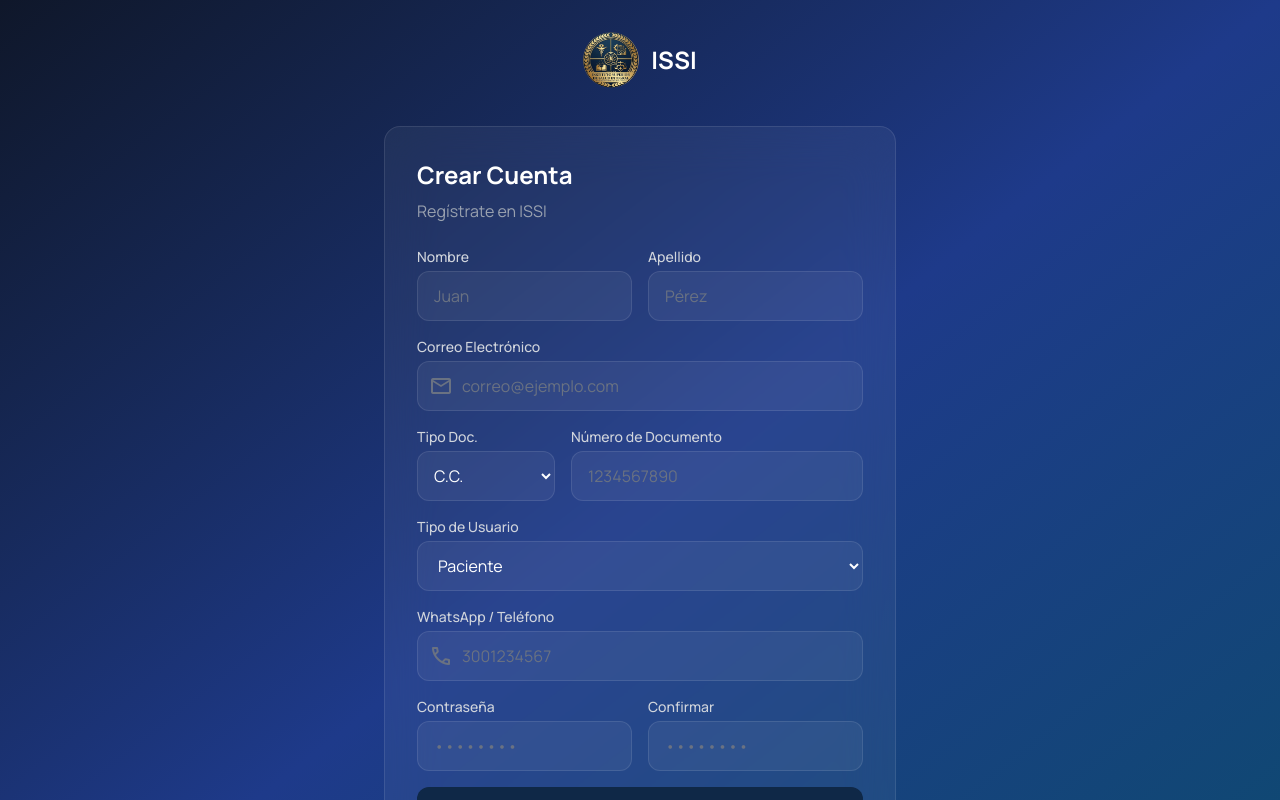
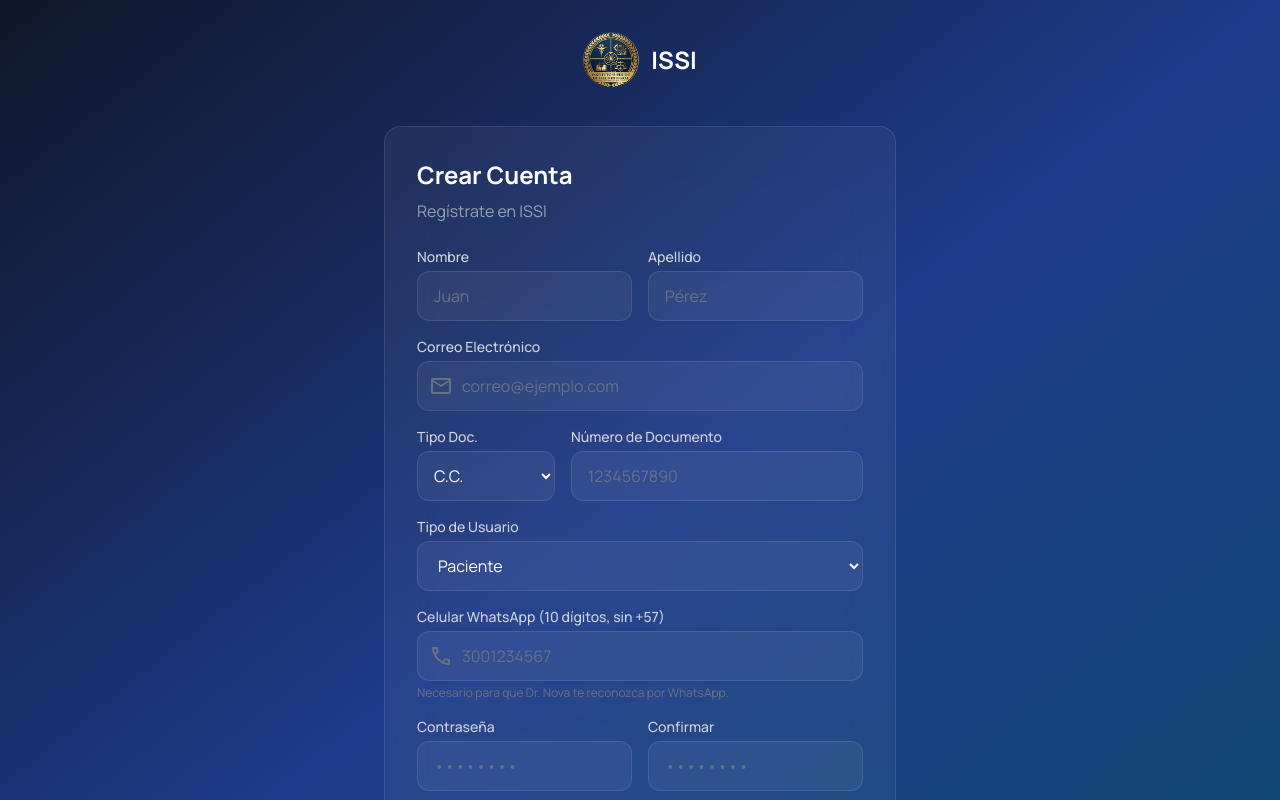
Before and after one commit to jpalaciosd/salud-digital, a Next.js app: page /registro in a window 1280 px wide. Shown: the top 800 px of the page. Built offline with nearby package versions, Linux system fonts and the light colour scheme; no server answers.

Commit message:
feat: WhatsApp obligatorio en registro + validacion CO 10 digitos

```diff
--- a/app/api/auth/register/route.ts
+++ b/app/api/auth/register/route.ts
@@ -20,6 +20,17 @@ export async function POST(req: NextRequest) {
       );
     }
 
+    const telefonoNormalizado = String(telefono || "").replace(/\D/g, "").slice(-10);
+    if (!/^3\d{9}$/.test(telefonoNormalizado)) {
+      return NextResponse.json(
+        {
+          error:
+            "El celular WhatsApp es obligatorio (10 dígitos, debe empezar por 3, ej. 3001234567).",
+        },
+        { status: 400 }
+      );
+    }
+
     const result = await registerUser({
       email,
       password,
@@ -28,7 +39,7 @@ export async function POST(req: NextRequest) {
       documento,
       tipoDocumento,
       rol: rol || "paciente",
-      telefono,
+      telefono: telefonoNormalizado,
       avatarUrl: avatarUrl || undefined,
       descripcionProfesional: descripcionProfesional || undefined,
     });
--- a/app/registro/page.tsx
+++ b/app/registro/page.tsx
@@ -39,9 +39,18 @@ export default function RegistroPage() {
       return;
     }
 
+    const telefonoNormalizado = form.telefono.replace(/\D/g, "").slice(-10);
+    if (!/^3\d{9}$/.test(telefonoNormalizado)) {
+      setError(
+        "Ingresa un celular WhatsApp colombiano de 10 dígitos (debe empezar por 3, ej. 3001234567)."
+      );
+      return;
+    }
+
     setLoading(true);
     const payload: Record<string, string> = {
       ...form,
+      telefono: telefonoNormalizado,
       avatarUrl: isMedico ? (form.fotoMedico?.trim() || "") : "",
       descripcionProfesional: isMedico ? (form.descripcionProfesional?.trim() || "") : "",
     };
@@ -221,9 +230,11 @@ export default function RegistroPage() {
               </>
             )}
 
-            {/* Teléfono */}
+            {/* Celular WhatsApp */}
             <div>
-              <label className="block text-sm font-medium text-gray-300 mb-1">WhatsApp / Teléfono</label>
+              <label className="block text-sm font-medium text-gray-300 mb-1">
+                Celular WhatsApp (10 dígitos, sin +57)
+              </label>
               <div className="relative">
                 <span className="material-symbols-outlined absolute left-3 top-1/2 -translate-y-1/2 text-gray-500 text-xl">phone</span>
                 <input
@@ -231,9 +242,14 @@ export default function RegistroPage() {
                   value={form.telefono}
                   onChange={(e) => update("telefono", e.target.value)}
                   placeholder="3001234567"
+                  inputMode="numeric"
+                  required
                   className="w-full pl-11 pr-4 py-3 bg-white/5 border border-white/10 rounded-xl text-white placeholder-gray-500 focus:outline-none focus:border-[#0f2847]/50 transition"
                 />
               </div>
+              <p className="text-xs text-gray-500 mt-1">
+                Necesario para que Dr. Nova te reconozca por WhatsApp.
+              </p>
             </div>
 
             {/* Contraseñas */}
```
